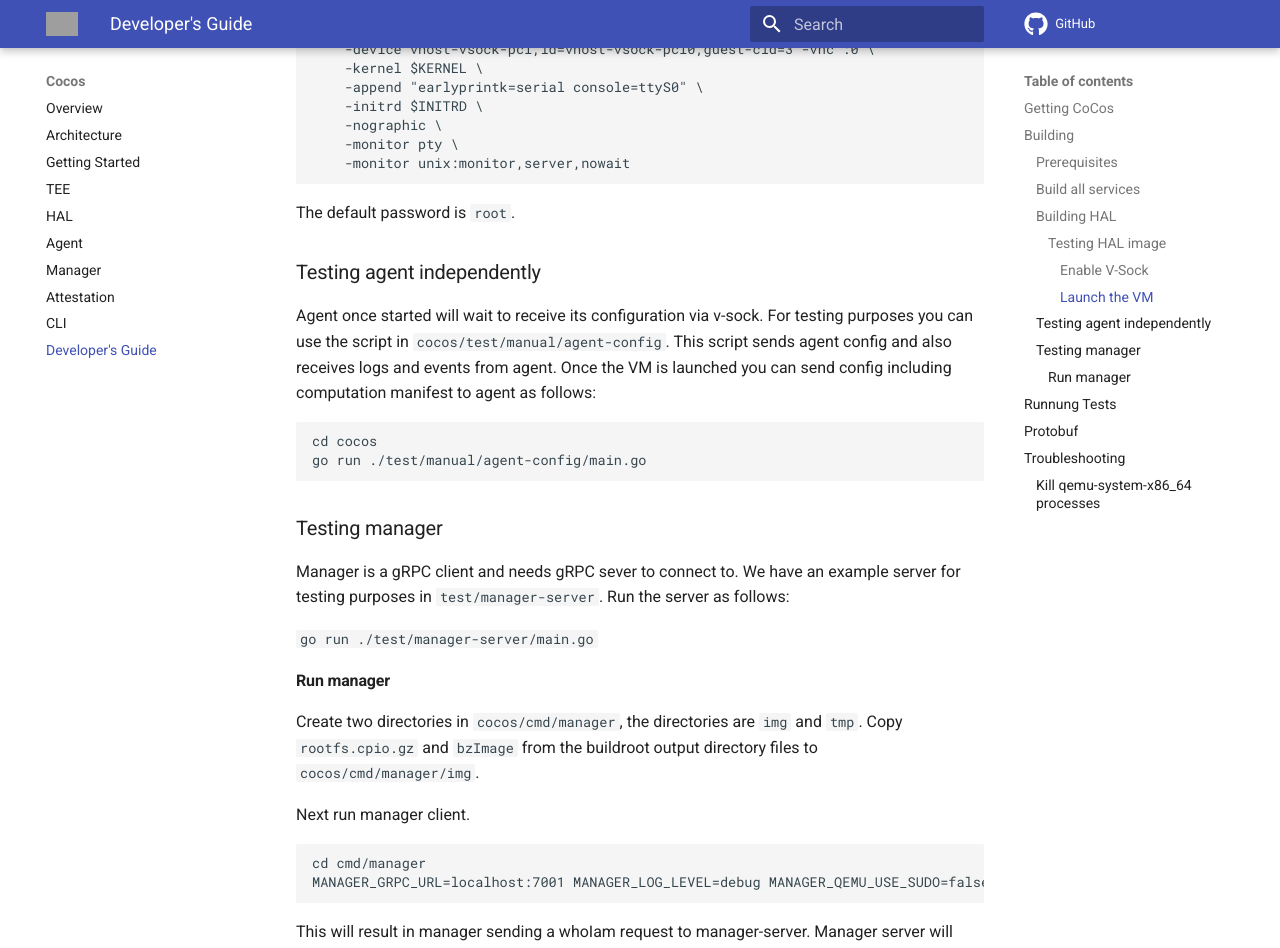
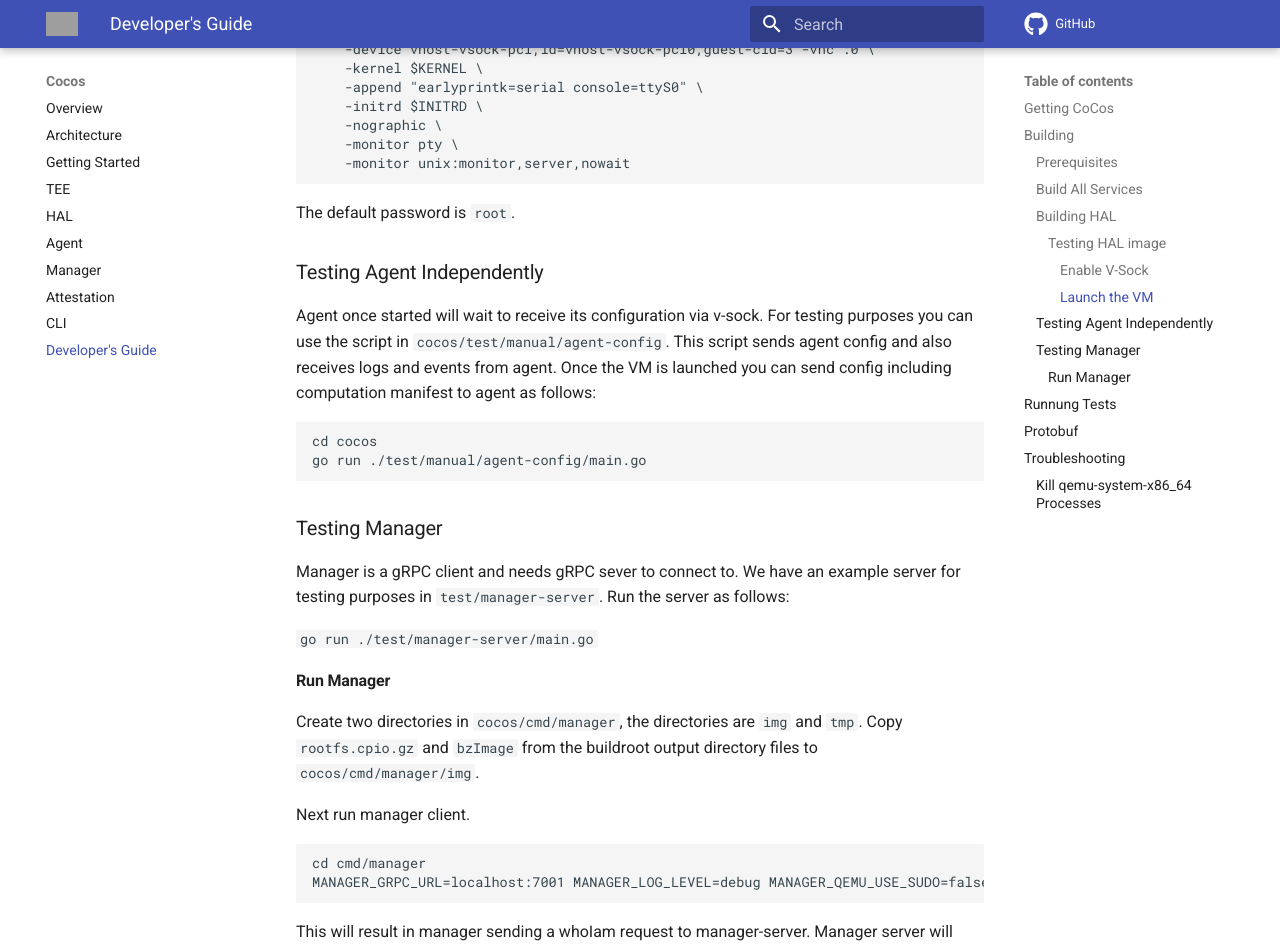
Before and after one commit to ultravioletrs/cocos-docs, an MkDocs documentation site: the page built from docs/developer-guide.md, in a window 1280 px wide and 1400 px high, scrolled down 1634 px. Shown: the top 948 px of the window. Built offline with MkDocs 1.6.1 and Material for MkDocs 9.7.7, drawn with Linux system fonts in a browser that asks for light colours; comment, search, counter and statistics services are not loaded; some of the changed text lies outside the part shown; grey boxes are pictures that could not be loaded.

````diff
--- a/docs/developer-guide.md
+++ b/docs/developer-guide.md
@@ -14,7 +14,7 @@ cd $SOMEPATH/cocos
 - [Protocol Buffers](https://grpc.io/docs/languages/go/quickstart/)
 - [Golang](https://go.dev/doc/install)
 
-### Build all services
+### Build All Services
 Use the GNU Make tool to build all CoCos services:
 `make`
 Build artifacts will be put in the build directory.
@@ -76,19 +76,19 @@ qemu-system-x86_64 \
 
 The default password is `root`.
 
-### Testing agent independently
+### Testing Agent Independently
 Agent once started will wait to receive its configuration via v-sock. For testing purposes you can use the script in `cocos/test/manual/agent-config`. This script sends agent config and also receives logs and events from agent. Once the VM is launched you can send config including computation manifest to agent as follows:
 ```shell
 cd cocos
 go run ./test/manual/agent-config/main.go
 ```
 
-### Testing manager
+### Testing Manager
 Manager is a gRPC client and needs gRPC sever to connect to. We have an example server for testing purposes in `test/manager-server`. Run the server as follows:
 
 `go run ./test/manager-server/main.go`
 
-#### Run manager
+#### Run Manager
 Create two directories in `cocos/cmd/manager`, the directories are `img` and `tmp`.
 Copy `rootfs.cpio.gz` and `bzImage` from the buildroot output directory files to `cocos/cmd/manager/img`.
 
@@ -118,7 +118,7 @@ sammy      13913  0.0  0.0      0     0 pts/2    Z+   20:17   0:00 [qemu-system-
 
 means that the a QEMU virtual machine that is currently defunct, meaning that it is no longer running. More precisely, the defunct process in the output is also known as a ["zombie" process](https://en.wikipedia.org/wiki/Zombie_process).
 
-### Kill `qemu-system-x86_64` processes
+### Kill `qemu-system-x86_64` Processes
 To kill any leftover `qemu-system-x86_64` processes, use
 `pkill -f qemu-system-x86_64`
 The pkill command is used to kill processes by name or by pattern. The `-f` flag to specify that we want to kill processes that match the pattern `qemu-system-x86_64`. It sends the SIGKILL signal to all processes that are running `qemu-system-x86_64`.
````
Also changed, not shown: docs/getting-started.md (+2 -2 lines).
